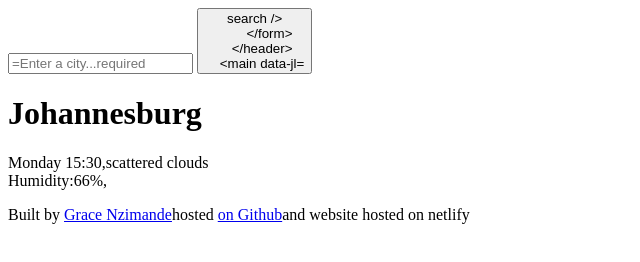
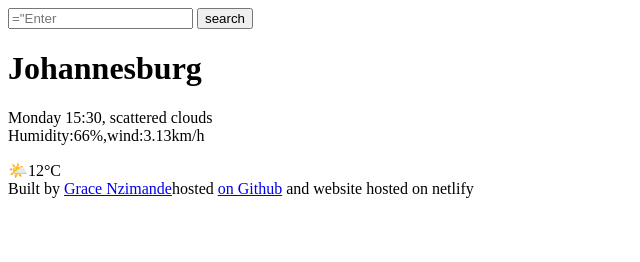
Before and after one commit to GraceN2015/My-Weather-App, a plain HTML site: page index.html in a window 1280 px wide. Shown: the whole page, without its empty margins (0-640 px from the left). Drawn offline with Linux system fonts and the light colour scheme.

Commit message:
Added html div on the project

```diff
--- a/index.html
+++ b/index.html
@@ -8,25 +8,30 @@
 <body>
     <header>
         <form>
-            <input type="search" placeholder="=Enter a city...required"/>
-            <input type="submit"value="search />
+            <input type="search"placeholder=="Enter a city...required"/>
+            <input type="submit"value="search"/>
         </form>
     </header>
     <main>
+        <div>
     <h1>Johannesburg</h1>
     <p>
-        Monday 15:30,scattered clouds
+        Monday 15:30, scattered clouds
         <br/>
-        Humidity:66%,<wind:3.13km/h
+        Humidity:66%,wind:3.13km/h
     </p>
+    </div>
+    <div>🌤️12&#176;C</div>
+    <main/>
 
-</main>
+
+
 
     <footer>
         Built by
         <a href="https://github.com/GraceN2015/">Grace Nzimande</a>hosted
-        <a href="https://github.com/GraceN2015/My-Weather-App">on Github</a>and website hosted
-        <a href="https://My-Weather-App.netlify.app/"></a>on netlify
+        <a href="https://github.com/GraceN2015/My-Weather-App">on Github</a> and website hosted
+        <a href="https://My-Weather-App.netlify.app/"></a> on netlify
     </footer>
 
 </body>
```
Also changed, not shown: src/index.css (added).
